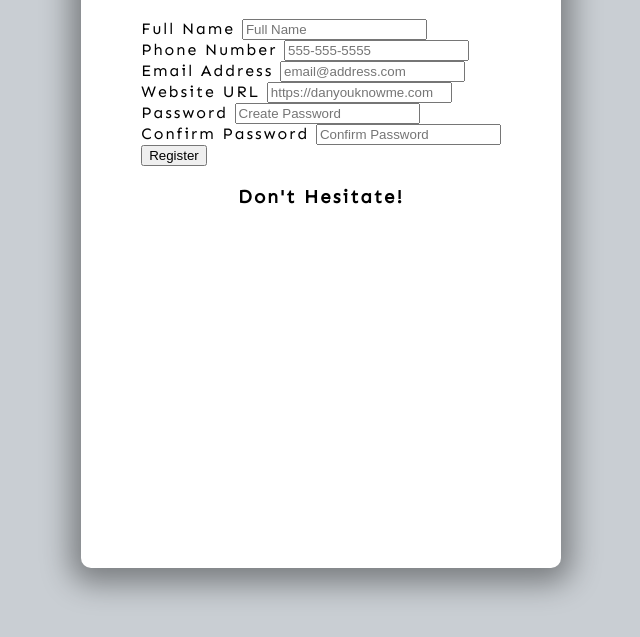
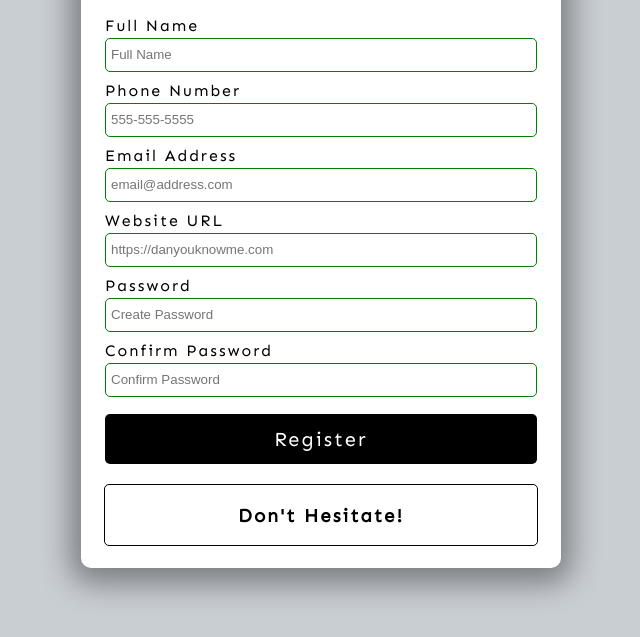
Before and after one commit to danyouknowme/Form-Validator, a plain HTML site: page index.html in a window 1280 px wide. Shown: the part 147-784 px from the top of the page, without its empty margins (319-959 px from the left). Drawn offline with Linux system fonts and the light colour scheme.

Commit message:
styling form validation

```diff
--- a/style.css
+++ b/style.css
@@ -25,3 +25,69 @@ body {
   border-radius: 10px;
   box-shadow: 0 5px 30px 10px rgba(0, 0, 0, 0.4);
 }
+
+/* Form */
+form {
+  width: 90%
+}
+
+.form-group {
+  height: 65px;
+}
+
+label {
+  position: relative;
+  bottom: 3px;
+}
+
+input {
+  width: 100%;
+  height: 34px;
+  padding: 5px;
+  border: 1px solid black;
+  border-radius: 5px;
+  outline: none;
+  box-sizing: border-box;
+  transition: all 0.3s;
+}
+
+input:valid {
+  border: 1px solid green;
+}
+
+input:invalid {
+  border: 1px solid red;
+}
+
+button {
+  cursor: pointer;
+  color: #ffffff;
+  background-color: #000000;
+  border: none;
+  border-radius: 5px;
+  height: 50px;
+  width: 100%;
+  font-family: Sen, sans-serif;
+  font-size: 20px;
+  letter-spacing: 2px;
+  margin-top: 5px;
+}
+
+button:hover {
+  filter: brightness(200%);
+  background-color: rgb(15, 15, 15);
+}
+
+button:focus {
+  outline: none;
+}
+
+.message-container {
+  border: 1px solid black;
+  border-radius: 5px;
+  width: 90%;
+  margin-top: 20px;
+  display: flex;
+  justify-content: center;
+  color: #000000;
+}
```
